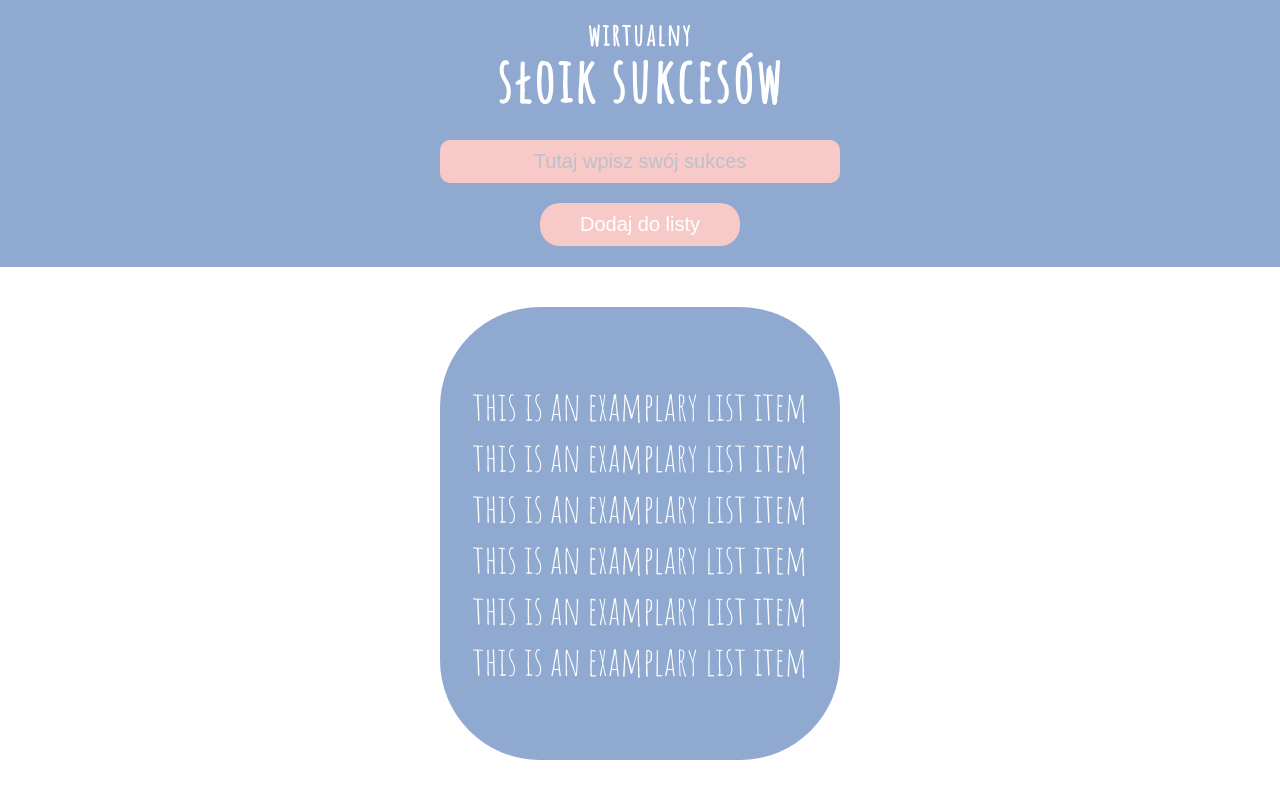
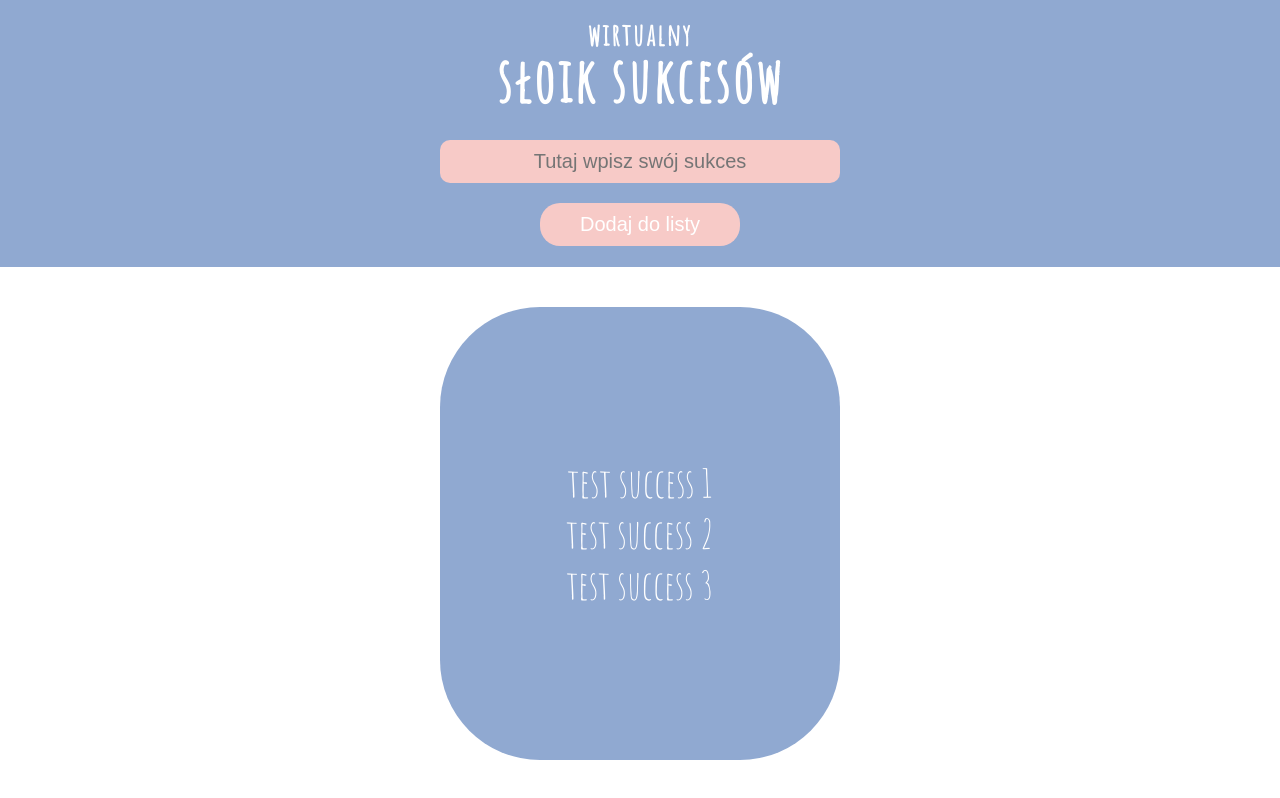
Before and after one commit to joannaotmianowska/successjar, a Gatsby site: page / in a window 1280 px wide. Built offline with nearby package versions, Linux system fonts and the light colour scheme; Gatsby itself is replaced by a stand-in of ours.

Commit message:
adding to list, list update TBD

```diff
--- a/src/components/app.js
+++ b/src/components/app.js
@@ -1,7 +1,9 @@
-import React from 'react';
+import React, { useState, useEffect } from 'react';
 import styled from 'styled-components';
 import Form from './form';
 import List from './list';
+
+const testSuccesses = ['test success 1', 'test success 2', 'test success 3'];
 
 const StyledWrapper = styled.div`
     height: 100vh;
@@ -9,11 +11,30 @@ const StyledWrapper = styled.div`
     grid-template-rows: 1fr 2fr;
 `
 
-const App = () => (
-    <StyledWrapper>
-        <Form />
-        <List />
-    </StyledWrapper>
-)
+
+
+const App = () => {
+    const [successes, setSuccesses ] = useState([]);
+
+    const addNewSuccess = (newSuccess) => {
+        console.log('new success', newSuccess)
+        const currentList = successes;
+        const newList = [ ...currentList, newSuccess ];
+        console.log('newList', newList)
+        return newList;
+    }
+
+    useEffect(() => {
+        console.log('useffect')
+        setSuccesses(testSuccesses);
+    }, [])
+
+    return (
+        <StyledWrapper>
+            <Form addNewSuccess={addNewSuccess} />
+            <List items={successes} />
+        </StyledWrapper>
+    )
+}
 
 export default App;
--- a/src/components/button.js
+++ /dev/null
@@ -1,28 +0,0 @@
-import React from 'react';
-import styled from 'styled-components';
-
-const StyledButton = styled.button`
-    background: ${({ theme }) => theme.colors.backgroundSecondary};
-    font-size: 2rem;
-    color: ${({ theme }) => theme.colors.text};
-    box-shadow: none;
-    text-align: center;
-    margin: 1rem 0 2rem 0;
-    border-radius: 2rem;
-    padding: 1rem 4rem;
-    border-style: none;
-
-    &:active {
-        border: none;
-    }
-`
-
-const handleOnClick = (e) => {
-    e.preventDefault();
-    console.log('clicked')
-}
-
-const Button = () => (
-    <StyledButton onClick={handleOnClick}>Dodaj do listy</StyledButton>
-)
-export default Button;
--- a/src/components/form.js
+++ b/src/components/form.js
@@ -1,8 +1,6 @@
 import React from 'react';
 import styled from 'styled-components';
 import Header from './header';
-import Input from "./input";
-import Button from './button';
 
 const StyledWrapper = styled.div`
     background: ${({ theme }) => theme.colors.backgroundPrimary};
@@ -10,13 +8,65 @@ const StyledWrapper = styled.div`
     flex-direction: column;
     align-items: center;
 `
+const StyledInput = styled.input`
+    background: ${({ theme }) => theme.colors.backgroundSecondary};
+    font-size: 2rem;
+    color: ${({ theme }) => theme.colors.text};
+    text-align: center;
+    border-radius: 1rem;
+    padding: 1rem 0;
+    border-style: none;
+    width: 90%;
+    justify-self: center;
+    margin-bottom: 1rem;
 
-const Form = () => (
-    <StyledWrapper>
-        <Header />
-        <Input />
-        <Button />
-    </StyledWrapper>
-)
+    ::placeholder {
+        /* color: ${({ theme }) => theme.colors.text}; */
+    }
+
+    @media (min-width: 426px) {
+        max-width: 40rem;
+    }
+`
+const StyledButton = styled.button`
+    background: ${({ theme }) => theme.colors.backgroundSecondary};
+    font-size: 2rem;
+    color: ${({ theme }) => theme.colors.text};
+    box-shadow: none;
+    text-align: center;
+    margin: 1rem 0 2rem 0;
+    border-radius: 2rem;
+    padding: 1rem 4rem;
+    border-style: none;
+
+    &:active {
+        border: none;
+    }
+`
+
+const Form = ({ addNewSuccess }) => {
+    let newSuccess = "";
+
+    const handleOnChange = (e) => {
+        newSuccess = e.currentTarget.value;
+    }
+
+    const handleOnClick = () => {
+        addNewSuccess(newSuccess);
+    }
+
+    return (
+        <StyledWrapper>
+            <Header />
+            <StyledInput
+                onChange={handleOnChange}
+                placeholder="Tutaj wpisz swój sukces"
+            />
+            <StyledButton onClick={handleOnClick}>
+                Dodaj do listy
+            </StyledButton>
+        </StyledWrapper>
+    )
+}
 
 export default Form;
--- a/src/components/input.js
+++ /dev/null
@@ -1,29 +0,0 @@
-import React from 'react';
-import styled from 'styled-components';
-
-const StyledInput = styled.input`
-    background: ${({ theme }) => theme.colors.backgroundSecondary};
-    font-size: 2rem;
-    color: ${({ theme }) => theme.colors.text};
-    text-align: center;
-    border-radius: 1rem;
-    padding: 1rem 0;
-    border-style: none;
-    width: 90%;
-    justify-self: center;
-    margin-bottom: 1rem;
-
-    ::placeholder {
-        color: ${({ theme }) => theme.colors.placeholder};
-    }
-
-    @media (min-width: 426px) {
-        max-width: 40rem;
-    }
-`
-
-const Input = () => (
-    <StyledInput placeholder="Tutaj wpisz swój sukces"/>
-)
-
-export default Input;
--- a/src/components/list.js
+++ b/src/components/list.js
@@ -20,15 +20,10 @@ const StyledWrapper = styled.ul`
     }
 `
 
-const List = () => (
+const List = ({ items }) => (
     <StyledWrapper>
-        <li>this is an examplary list item</li>
-        <li>this is an examplary list item</li>
-        <li>this is an examplary list item</li>
-        <li>this is an examplary list item</li>
-        <li>this is an examplary list item</li>
-        <li>this is an examplary list item</li>
+        { items.map(item => (<li key={Math.random()}>{item}</li>))}
     </StyledWrapper>
-)
+);
 
 export default List;
```
